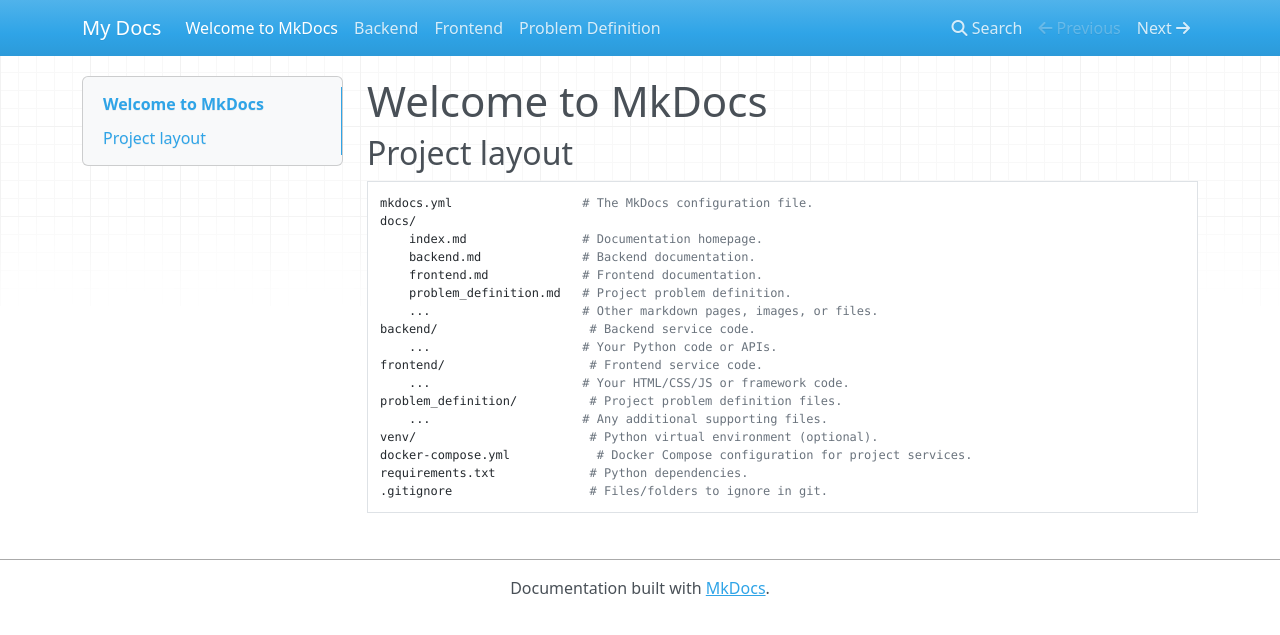
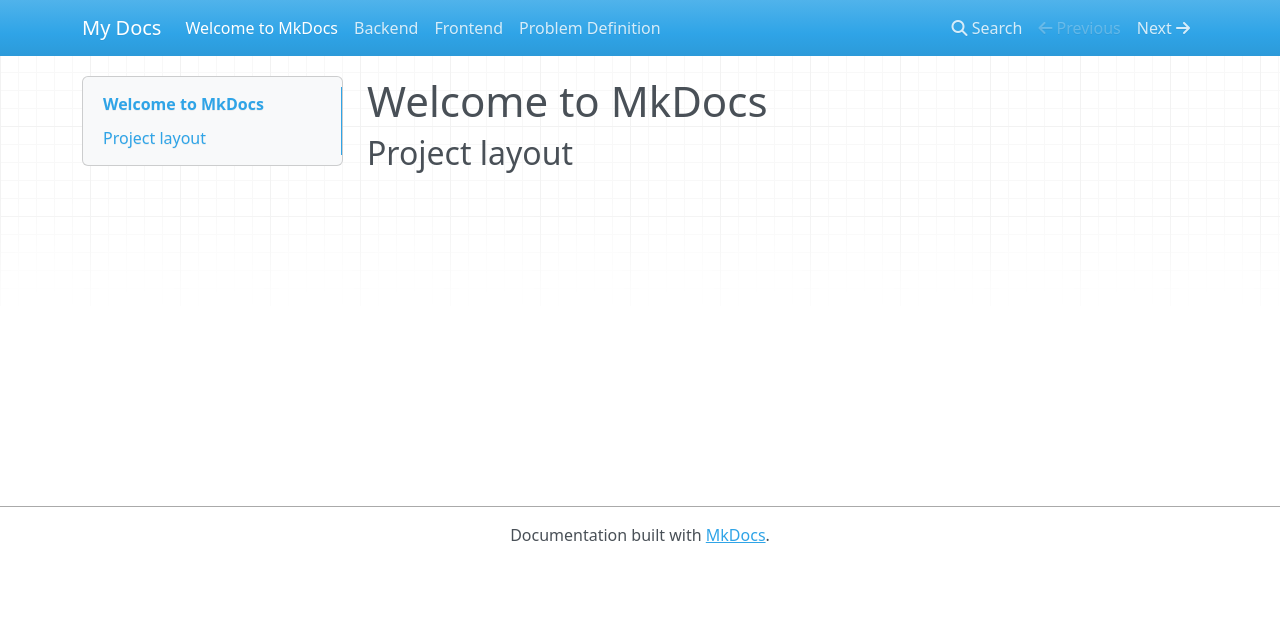
Before and after one commit to DS-223-2025-Fall/group-2, an MkDocs documentation site: the page built from docs/index.md, in a window 1280 px wide. Shown: the top 635 px of the page. Built offline with MkDocs 1.6.1, drawn with Linux system fonts in a browser that asks for light colours; nearby versions of some CDN libraries.

Commit message:
documentation change

```diff
--- a/docs/index.md
+++ b/docs/index.md
@@ -1,21 +1,3 @@
 # Welcome to MkDocs
 
 ## Project layout
-
-    mkdocs.yml                  # The MkDocs configuration file.
-    docs/
-        index.md                # Documentation homepage.
-        backend.md              # Backend documentation.
-        frontend.md             # Frontend documentation.
-        problem_definition.md   # Project problem definition.
-        ...                     # Other markdown pages, images, or files.
-    backend/                     # Backend service code.
-        ...                     # Your Python code or APIs.
-    frontend/                    # Frontend service code.
-        ...                     # Your HTML/CSS/JS or framework code.
-    problem_definition/          # Project problem definition files.
-        ...                     # Any additional supporting files.
-    venv/                        # Python virtual environment (optional).
-    docker-compose.yml            # Docker Compose configuration for project services.
-    requirements.txt             # Python dependencies.
-    .gitignore                   # Files/folders to ignore in git.
```
